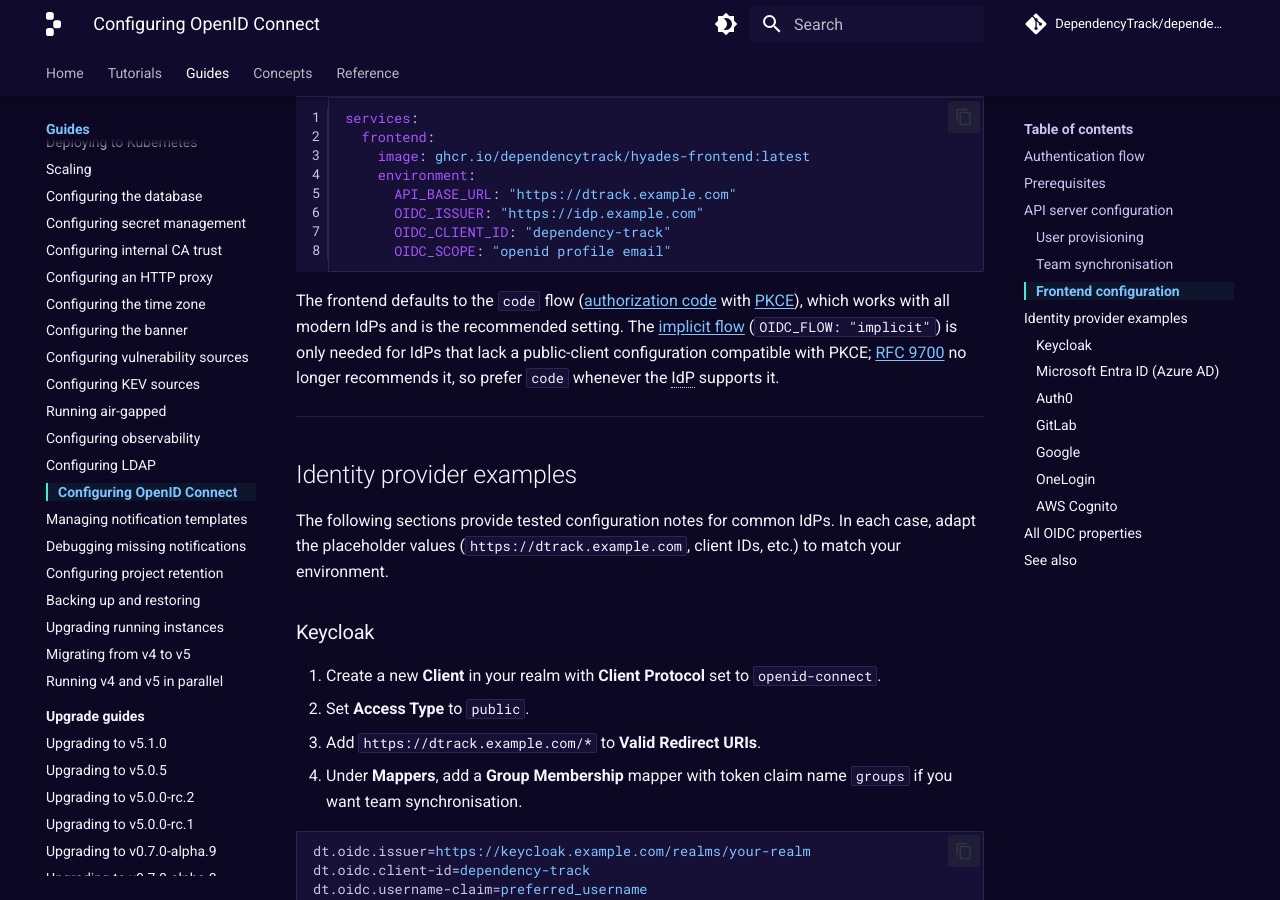
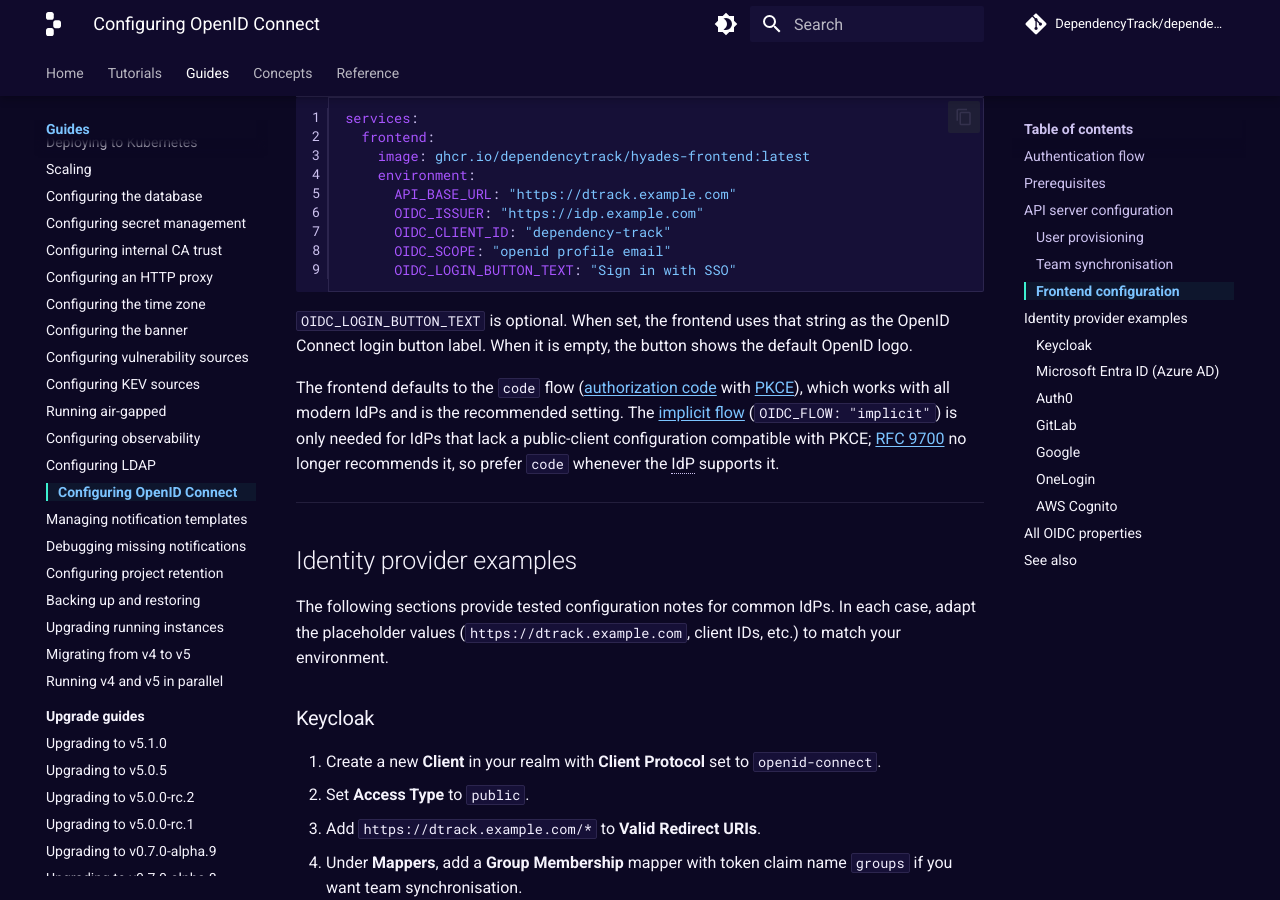
Before and after one commit to DependencyTrack/docs, an MkDocs documentation site: the page built from docs/guides/administration/configuring-oidc.md, in a window 1280 px wide and 900 px high, scrolled down 1675 px. Built offline with MkDocs 1.6.1 and Material for MkDocs 9.7.7, drawn with Linux system fonts in a browser that asks for light colours; comment, search, counter and statistics services are not loaded; the version menu is left out.

Commit message:
Document OIDC_LOGIN_BUTTON_TEXT on the frontend (#248)
The v5 OIDC guide listed the other frontend env vars but not the
optional login button label. Empty still shows the OpenID logo.

Fixes https://github.com/DependencyTrack/frontend/issues/1609
Fixes https://github.com/DependencyTrack/dependency-track/issues/6615

Signed-off-by: Abdullah <89297042+AzazelSensei@users.noreply.github.com>

````diff
--- a/docs/guides/administration/configuring-oidc.md
+++ b/docs/guides/administration/configuring-oidc.md
@@ -74,7 +74,12 @@
       OIDC_ISSUER: "https://idp.example.com"
       OIDC_CLIENT_ID: "dependency-track"
       OIDC_SCOPE: "openid profile email"
+      OIDC_LOGIN_BUTTON_TEXT: "Sign in with SSO"
 ```
+
+`OIDC_LOGIN_BUTTON_TEXT` is optional. When set, the frontend uses that
+string as the OpenID Connect login button label. When it is empty, the
+button shows the default OpenID logo.
 
 The frontend defaults to the `code` flow ([authorization code](https://openid.net/specs/openid-connect-core-1_0.html#CodeFlowAuth)
 with [PKCE](https://datatracker.ietf.org/doc/html/rfc7636)), which works with
````
